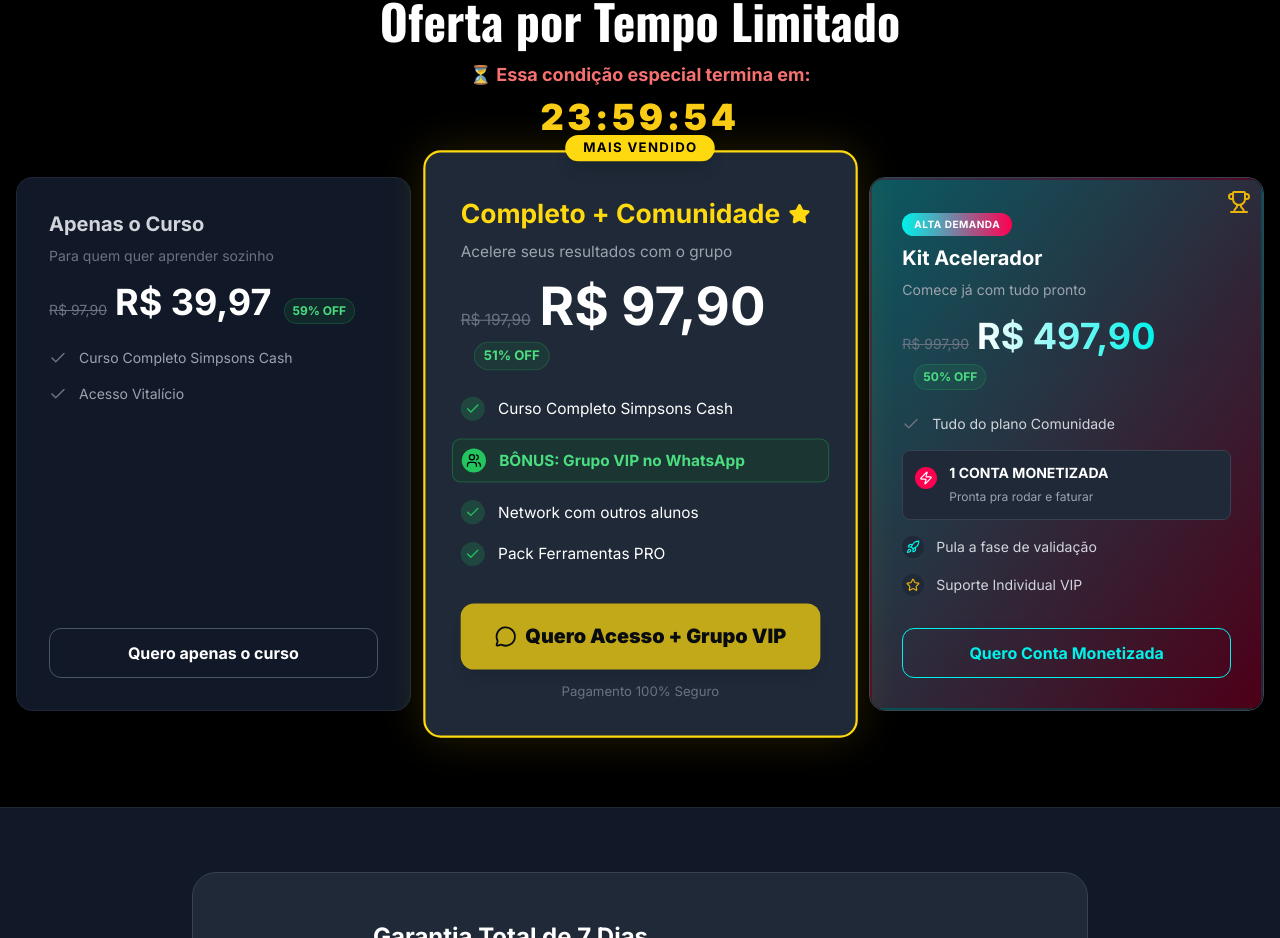
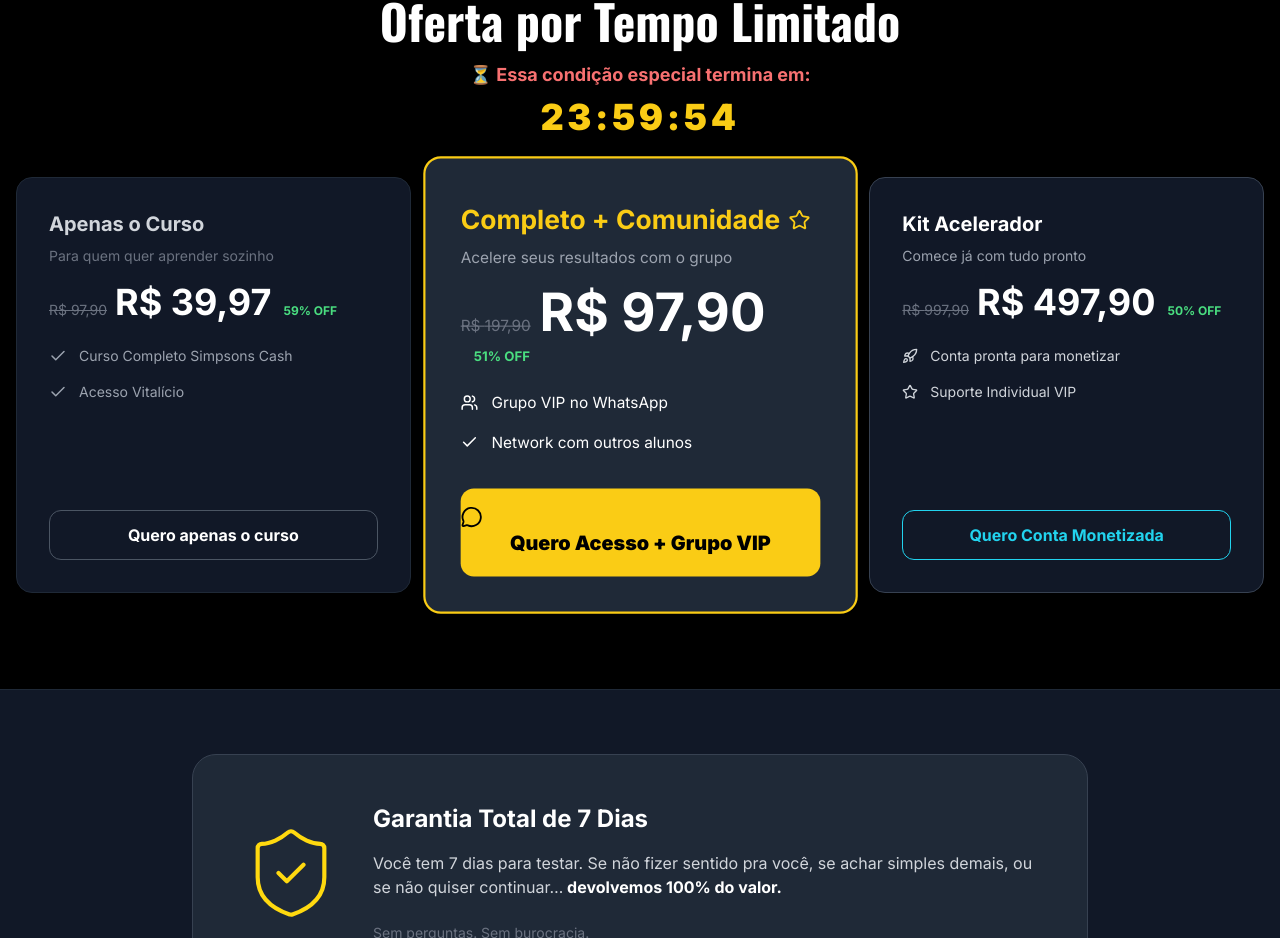
Before and after one commit to superestimado46/meu-site, a React (Vite) app: page / in a window 1280 px wide. Shown: the part 4206-5144 px from the top of the page. Built offline with nearby package versions, Linux system fonts and the light colour scheme.

Commit message:
Update Pricing.tsx

```diff
--- a/components/Pricing.tsx
+++ b/components/Pricing.tsx
@@ -19,11 +19,11 @@
   const [timeLeft, setTimeLeft] = useState(86400);
 
   useEffect(() => {
-    const storedEnd = localStorage.getItem('offerEnd');
-    let endTime = storedEnd ? parseInt(storedEnd, 10) : Date.now() + 86400000;
+    const storedEnd = localStorage.getItem("offerEnd");
+    let endTime = storedEnd ? parseInt(storedEnd) : Date.now() + 86400000;
 
     if (!storedEnd) {
-      localStorage.setItem('offerEnd', endTime.toString());
+      localStorage.setItem("offerEnd", endTime.toString());
     }
 
     const interval = setInterval(() => {
@@ -31,7 +31,7 @@
 
       if (remaining <= 0) {
         const newEnd = Date.now() + 86400000;
-        localStorage.setItem('offerEnd', newEnd.toString());
+        localStorage.setItem("offerEnd", newEnd.toString());
         endTime = newEnd;
         setTimeLeft(86400);
       } else {
@@ -49,17 +49,21 @@
   return (
     <section id="oferta" className="py-24 bg-black relative overflow-hidden">
       <div className="container mx-auto px-4 relative z-10">
+
         <div className="text-center mb-10">
           <h2 className="text-4xl md:text-5xl font-heading font-bold text-white mb-4">
             Oferta por Tempo Limitado
           </h2>
-          <p className="text-red-400 font-bold text-lg">⏳ Essa condição especial termina em:</p>
+          <p className="text-red-400 font-bold text-lg">
+            ⏳ Essa condição especial termina em:
+          </p>
           <div className="text-3xl md:text-4xl font-extrabold text-yellow-400 mt-2 tracking-widest">
             {hours}:{minutes}:{seconds}
           </div>
         </div>
 
         <div className="grid grid-cols-1 lg:grid-cols-3 gap-8 max-w-7xl mx-auto items-center">
+
           {/* --- OFFER 1: BASIC --- */}
           <div className="w-full bg-gray-900 rounded-2xl p-6 lg:p-8 border border-gray-800 flex flex-col h-full hover:border-gray-600 transition-colors">
             <div className="mb-6">
@@ -68,7 +72,7 @@
               <div className="mt-4 flex items-baseline flex-wrap gap-y-2">
                 <span className="text-sm text-gray-500 line-through mr-2">R$ {formatPrice(prices.basic.old)}</span>
                 <span className="text-4xl font-bold text-white">R$ {formatPrice(prices.basic.current)}</span>
-                <span className="ml-3 text-xs font-bold text-green-400 bg-green-500/10 border border-green-500/20 px-2 py-1 rounded-full">
+                <span className="ml-3 text-xs font-bold text-green-400">
                   {calculateDiscount(prices.basic.old, prices.basic.current)}% OFF
                 </span>
               </div>
@@ -76,41 +80,37 @@
 
             <ul className="space-y-4 mb-8 flex-1">
               <li className="flex items-center gap-3 text-gray-400">
-                <Check size={18} className="text-gray-500 flex-shrink-0" />
+                <Check size={18} />
                 <span className="text-sm">Curso Completo Simpsons Cash</span>
               </li>
               <li className="flex items-center gap-3 text-gray-400">
-                <Check size={18} className="text-gray-500 flex-shrink-0" />
+                <Check size={18} />
                 <span className="text-sm">Acesso Vitalício</span>
               </li>
             </ul>
 
             <a
-              href="https://checkout.ticto.app/OB7281165"
+              href="https://checkout.ticto.app/OBF27819D"
               target="_blank"
               rel="noopener noreferrer"
-              className="w-full py-3 rounded-xl border border-gray-600 text-white font-bold hover:bg-gray-800 transition-colors text-sm md:text-base text-center block"
+              className="w-full py-3 rounded-xl border border-gray-600 text-white font-bold hover:bg-gray-800 transition-colors text-center block"
             >
               Quero apenas o curso
             </a>
           </div>
 
-          {/* --- OFFER 2: PREMIUM - HIGHLIGHTED --- */}
-          <div className="w-full bg-gray-800 rounded-2xl p-6 lg:p-8 border-2 border-simpson-yellow flex flex-col transform lg:scale-110 shadow-[0_0_40px_rgba(255,217,15,0.15)] relative z-20 h-full">
-            <div className="absolute -top-4 left-1/2 -translate-x-1/2 bg-simpson-yellow text-black px-4 py-1 rounded-full text-xs font-bold uppercase tracking-widest shadow-lg whitespace-nowrap">
-              Mais Vendido
-            </div>
-
+          {/* --- OFFER 2: PREMIUM --- */}
+          <div className="w-full bg-gray-800 rounded-2xl p-6 lg:p-8 border-2 border-yellow-400 flex flex-col transform lg:scale-110 relative z-20 h-full">
             <div className="mb-6 mt-2">
-              <h3 className="text-2xl font-bold text-simpson-yellow flex items-center gap-2">
-                Completo + Comunidade
-                <Star size={20} fill="currentColor" />
+              <h3 className="text-2xl font-bold text-yellow-400 flex items-center gap-2">
+                 Completo + Comunidade
+                 <Star size={20} />
               </h3>
               <p className="text-sm text-gray-400 mt-2">Acelere seus resultados com o grupo</p>
               <div className="mt-4 flex items-baseline flex-wrap gap-y-2">
                 <span className="text-sm text-gray-500 line-through mr-2">R$ {formatPrice(prices.premium.old)}</span>
                 <span className="text-5xl font-bold text-white">R$ {formatPrice(prices.premium.current)}</span>
-                <span className="ml-3 text-xs font-bold text-green-400 bg-green-500/10 border border-green-500/20 px-2 py-1 rounded-full">
+                <span className="ml-3 text-xs font-bold text-green-400">
                   {calculateDiscount(prices.premium.old, prices.premium.current)}% OFF
                 </span>
               </div>
@@ -118,110 +118,61 @@
 
             <ul className="space-y-4 mb-8 flex-1">
               <li className="flex items-center gap-3 text-white">
-                <div className="bg-green-500/20 p-1 rounded-full flex-shrink-0">
-                  <Check size={14} className="text-green-500" />
-                </div>
-                <span className="text-sm">Curso Completo Simpsons Cash</span>
-              </li>
-              <li className="flex items-center gap-3 text-white bg-green-900/30 p-2 rounded-lg -mx-2 border border-green-500/30">
-                <div className="bg-green-500 p-1 rounded-full text-black flex-shrink-0">
-                  <Users size={14} />
-                </div>
-                <span className="font-bold text-green-400 text-sm">BÔNUS: Grupo VIP no WhatsApp</span>
+                <Users size={16} />
+                <span className="text-sm">Grupo VIP no WhatsApp</span>
               </li>
               <li className="flex items-center gap-3 text-white">
-                <div className="bg-green-500/20 p-1 rounded-full flex-shrink-0">
-                  <Check size={14} className="text-green-500" />
-                </div>
+                <Check size={16} />
                 <span className="text-sm">Network com outros alunos</span>
-              </li>
-              <li className="flex items-center gap-3 text-white">
-                <div className="bg-green-500/20 p-1 rounded-full flex-shrink-0">
-                  <Check size={14} className="text-green-500" />
-                </div>
-                <span className="text-sm">Pack Ferramentas PRO</span>
               </li>
             </ul>
 
             <a
-              href="https://checkout.ticto.app/OEC18BB05"
+              href="https://checkout.ticto.app/O33C97F03"
               target="_blank"
               rel="noopener noreferrer"
-              className="w-full py-4 rounded-xl bg-simpson-yellow hover:bg-yellow-300 text-black font-extrabold text-lg shadow-lg transition-all transform hover:-translate-y-1 flex items-center justify-center gap-2 animate-pulse-slow text-center block"
+              className="w-full py-4 rounded-xl bg-yellow-400 text-black font-extrabold text-lg text-center block"
             >
               <MessageCircle size={20} />
               Quero Acesso + Grupo VIP
             </a>
-            <p className="text-center text-xs text-gray-500 mt-3">Pagamento 100% Seguro</p>
           </div>
 
           {/* --- OFFER 3: ULTRA --- */}
-          <div className="w-full bg-gradient-to-br from-gray-900 to-black rounded-2xl p-6 lg:p-8 border border-gray-700 flex flex-col h-full relative overflow-hidden group">
-            <div
-              className="absolute inset-0 border-2 border-transparent rounded-2xl bg-gradient-to-br from-tiktok-cyan to-tiktok-pink opacity-30 group-hover:opacity-100 transition-opacity pointer-events-none"
-              style={{ mask: 'linear-gradient(#fff 0 0) content-box, linear-gradient(#fff 0 0)' }}
-            ></div>
-
-            <div className="absolute top-0 right-0 p-3">
-              <Trophy className="text-yellow-500" size={24} />
-            </div>
-
-            <div className="mb-6 relative z-10">
-              <div className="inline-block bg-gradient-to-r from-tiktok-cyan to-tiktok-pink text-white px-3 py-1 rounded-full text-[10px] font-bold uppercase tracking-wider mb-2">
-                Alta Demanda
-              </div>
-              <h3 className="text-xl font-bold text-white flex items-center gap-2">Kit Acelerador</h3>
+          <div className="w-full bg-gray-900 rounded-2xl p-6 lg:p-8 border border-gray-700 flex flex-col h-full">
+            <div className="mb-6">
+              <h3 className="text-xl font-bold text-white">Kit Acelerador</h3>
               <p className="text-sm text-gray-400 mt-2">Comece já com tudo pronto</p>
               <div className="mt-4 flex items-baseline flex-wrap gap-y-2">
                 <span className="text-sm text-gray-500 line-through mr-2">R$ {formatPrice(prices.ultra.old)}</span>
-                <span className="text-4xl font-bold text-transparent bg-clip-text bg-gradient-to-r from-white to-tiktok-cyan">
-                  R$ {formatPrice(prices.ultra.current)}
-                </span>
-                <span className="ml-3 text-xs font-bold text-green-400 bg-green-500/10 border border-green-500/20 px-2 py-1 rounded-full">
+                <span className="text-4xl font-bold text-white">R$ {formatPrice(prices.ultra.current)}</span>
+                <span className="ml-3 text-xs font-bold text-green-400">
                   {calculateDiscount(prices.ultra.old, prices.ultra.current)}% OFF
                 </span>
               </div>
             </div>
 
-            <ul className="space-y-4 mb-8 flex-1 relative z-10">
+            <ul className="space-y-4 mb-8 flex-1">
               <li className="flex items-center gap-3 text-gray-300">
-                <Check size={18} className="text-gray-500 flex-shrink-0" />
-                <span className="text-sm">Tudo do plano Comunidade</span>
-              </li>
-
-              <li className="flex gap-3 text-white bg-gray-800 p-3 rounded-lg border border-gray-700">
-                <div className="mt-1 bg-tiktok-pink p-1 rounded-full text-white flex-shrink-0 h-fit">
-                  <Zap size={14} />
-                </div>
-                <div>
-                  <span className="font-bold text-white text-sm block">1 CONTA MONETIZADA</span>
-                  <span className="text-xs text-gray-400">Pronta pra rodar e faturar</span>
-                </div>
-              </li>
-
-              <li className="flex items-center gap-3 text-gray-300">
-                <div className="bg-gray-800 p-1 rounded-full flex-shrink-0">
-                  <Rocket size={14} className="text-tiktok-cyan" />
-                </div>
-                <span className="text-sm">Pula a fase de validação</span>
+                <Rocket size={16} />
+                <span className="text-sm">Conta pronta para monetizar</span>
               </li>
               <li className="flex items-center gap-3 text-gray-300">
-                <div className="bg-gray-800 p-1 rounded-full flex-shrink-0">
-                  <Star size={14} className="text-yellow-500" />
-                </div>
+                <Star size={16} />
                 <span className="text-sm">Suporte Individual VIP</span>
               </li>
             </ul>
 
             <a
-              href="https://checkout.ticto.app/O2367133B"
+              href="https://checkout.ticto.app/O357A9DD7"
               target="_blank"
               rel="noopener noreferrer"
-              className="w-full py-3 rounded-xl border border-tiktok-cyan text-tiktok-cyan hover:bg-tiktok-cyan hover:text-black font-bold transition-all relative z-10 text-sm md:text-base text-center block"
+              className="w-full py-3 rounded-xl border border-cyan-400 text-cyan-400 hover:bg-cyan-400 hover:text-black font-bold text-center block"
             >
               Quero Conta Monetizada
             </a>
           </div>
+
         </div>
       </div>
     </section>
```
